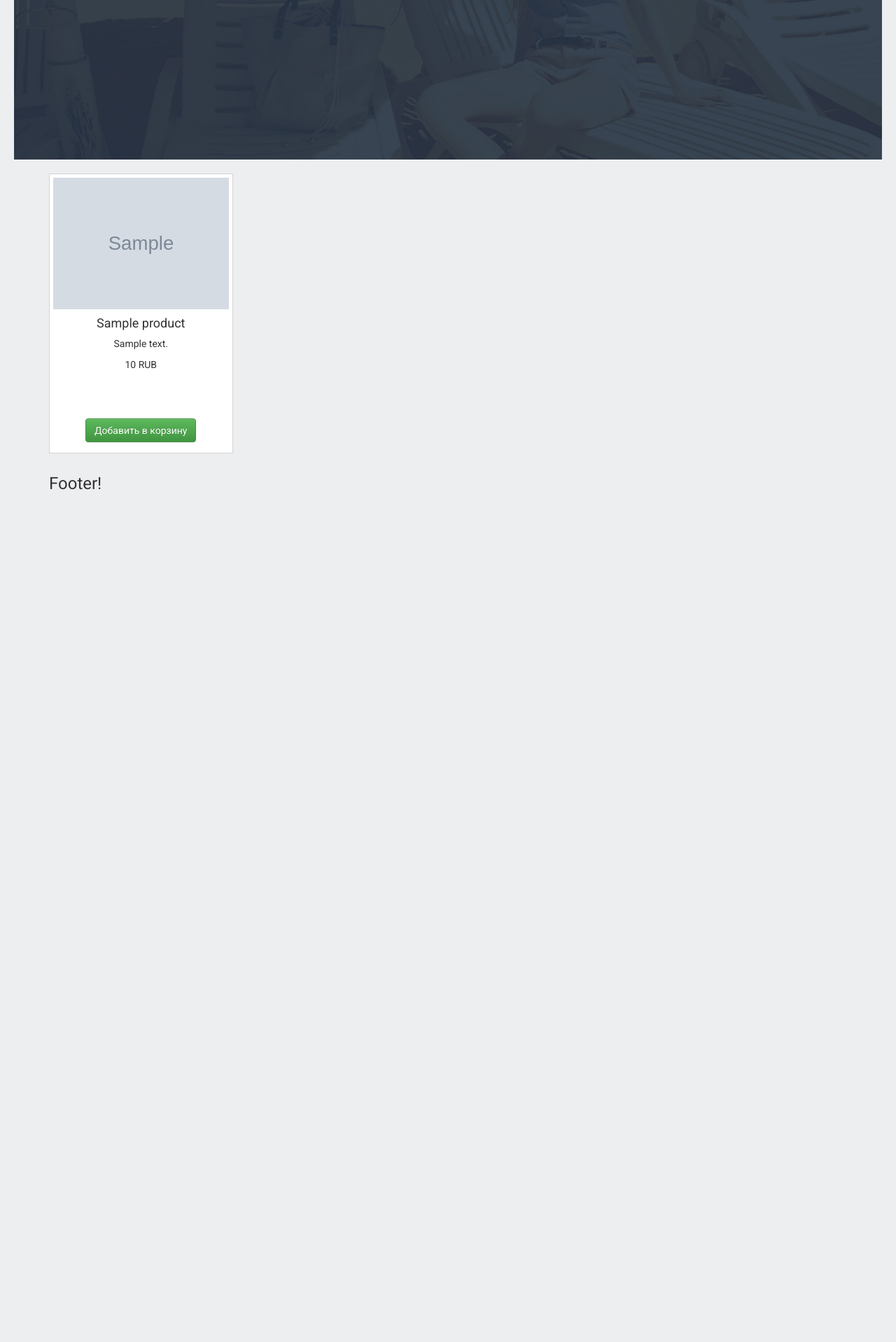
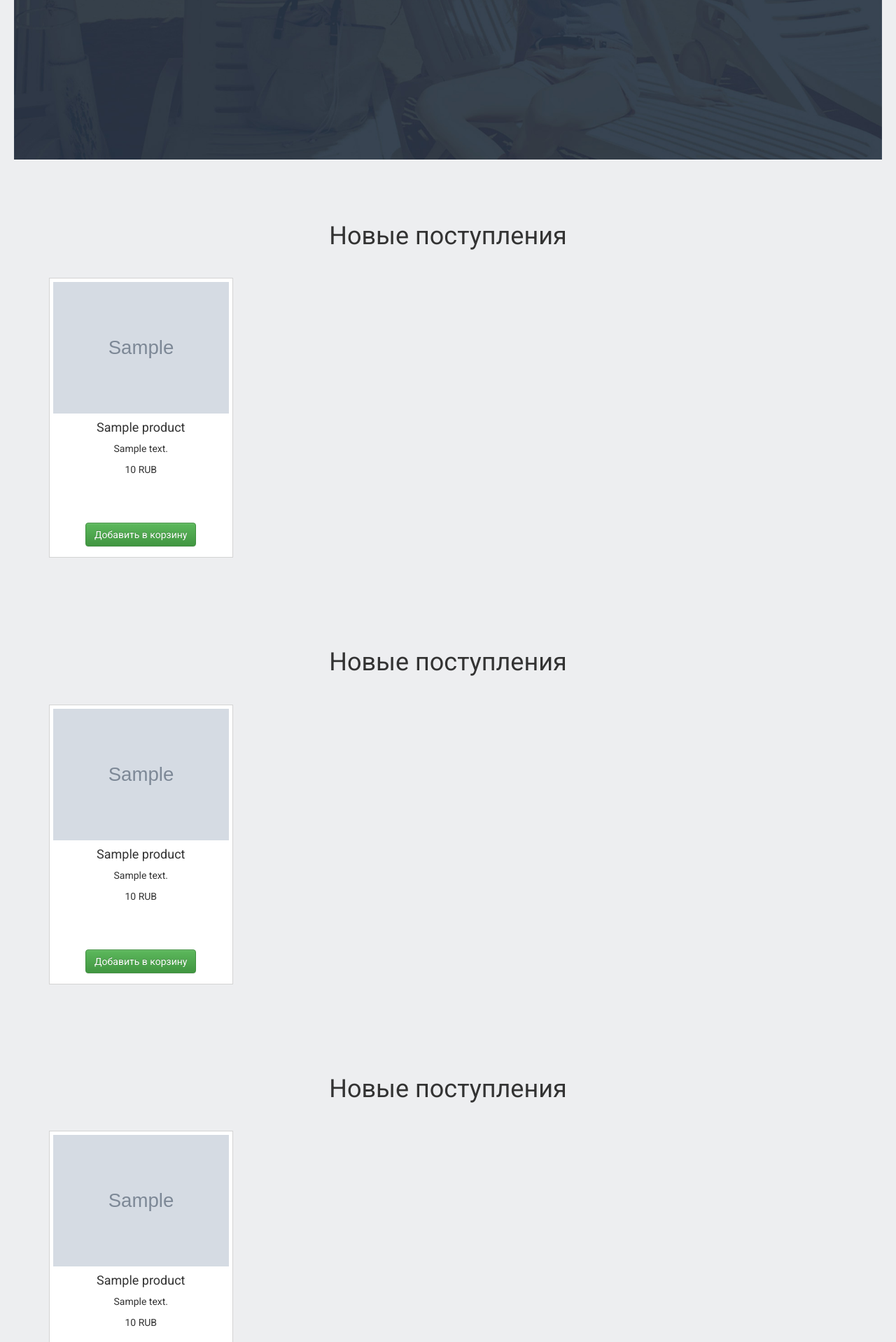
Before and after one commit to Pavaev/django_shop, a Django app: page / in a window 1280 px wide. Shown: the part 391-2309 px from the top of the page at 70% size. Before the commit the page ends 1091 px from the top, so only its background shows below. Run offline with Django 3.2, Linux system fonts and the light colour scheme; tables that the repository leaves empty hold one stand-in row (values such as "Sample post"); grey boxes marked "Sample" are stand-in pictures; some libraries are stand-ins or nearby versions.

Commit message:
Continue html

```diff
--- a/my_shop/urls.py
+++ b/my_shop/urls.py
@@ -25,5 +25,6 @@ urlpatterns = [
                   re_path(r'^', include('landing.urls')),
                   re_path(r'^', include('orders.urls')),
                   re_path(r'^', include('products.urls'))
-              ] + static(settings.STATIC_URL, document_root=settings.STATIC_ROOT) + static(settings.MEDIA_URL,
-                                                                                           document_root=settings.MEDIA_ROOT)
+              ] + \
+              static(settings.STATIC_URL, document_root=settings.STATIC_ROOT) \
+              + static(settings.MEDIA_URL, document_root=settings.MEDIA_ROOT)
--- a/static/css/style.css
+++ b/static/css/style.css
@@ -3,6 +3,20 @@ html, body {
     max-height: 100%;
     font-family: 'Roboto', sans-serif;
     background-color: #edeef0;
+}
+
+.navbar {
+    margin-bottom: 0;
+}
+
+.wrapper {
+    padding-bottom: 100px;
+}
+
+.footer {
+    margin-bottom: -100px;
+    background-color: white;
+    height: 200px;
 }
 
 .section-top {
@@ -29,6 +43,14 @@ html, body {
     margin-bottom: 10px;
 }
 
-.section-top .img-responsive {
-    margin: 0 auto;
+.section h1 {
+    margin-bottom: 40px;
 }
+
+.section-top {
+    margin-bottom: 20px;
+}
+
+.section {
+    padding: 50px 0;
+}
--- a/templates/base.html
+++ b/templates/base.html
@@ -1,4 +1,8 @@
 {% load staticfiles %}
+
+
+<!-- TODO:https://youtu.be/Djow4_4TQ30?t=5m6s -->
+
 
 <!DOCTYPE html>
 <html lang="en">
--- a/templates/landing/home.html
+++ b/templates/landing/home.html
@@ -5,9 +5,47 @@
     <div class="section-top">
         <img src="{% static 'img/slider0.jpg' %}" class="img-responsive">
     </div>
-    <div class="section">
+    <div class="section section1">
         <div class="container">
             <div class="row">
+                <div class="col-lg-12">
+                    <h1 class="text-center">Новые поступления</h1>
+                </div>
+                {% for product_image in products_images %}
+                    <div class="col-lg-3">
+                        <div class="product-item">
+                            <div class="img-item">
+                                <img src="{{ product_image.image.url }}" class="img-responsive  ">
+
+                            </div>
+                            <h4>{{ product_image.product.name }}</h4>
+                            <p>{{ product_image.product.description|truncatechars_html:70 }}</p>
+
+
+                            <div>
+                                {{ product_image.product.price }} RUB
+                            </div>
+
+                            <div class="add-to-cart-btn">
+                                <button class="btn btn-success">
+                                    Добавить в корзину
+                                </button>
+                            </div>
+                        </div>
+
+                    </div>
+                {% endfor %}
+
+            </div>
+        </div>
+    </div>
+    <div class="section section2">
+        <div class="container">
+            <div class="row">
+                <div class="col-lg-12">
+                    <h1 class="text-center">Новые поступления</h1>
+                </div>
+
 
                 {% for product_image in products_images %}
                     <div class="col-lg-3">
@@ -37,4 +75,38 @@
             </div>
         </div>
     </div>
+    <div class="section section3">
+        <div class="container">
+            <div class="row">
+                <div class="col-lg-12">
+                    <h1 class="text-center">Новые поступления</h1>
+                </div>
+                {% for product_image in products_images %}
+                    <div class="col-lg-3">
+                        <div class="product-item">
+                            <div class="img-item">
+                                <img src="{{ product_image.image.url }}" class="img-responsive  ">
+
+                            </div>
+                            <h4>{{ product_image.product.name }}</h4>
+                            <p>{{ product_image.product.description|truncatechars_html:70 }}</p>
+
+
+                            <div>
+                                {{ product_image.product.price }} RUB
+                            </div>
+
+                            <div class="add-to-cart-btn">
+                                <button class="btn btn-success">
+                                    Добавить в корзину
+                                </button>
+                            </div>
+                        </div>
+
+                    </div>
+                {% endfor %}
+
+            </div>
+        </div>
+    </div>
 {% endblock %}
```
